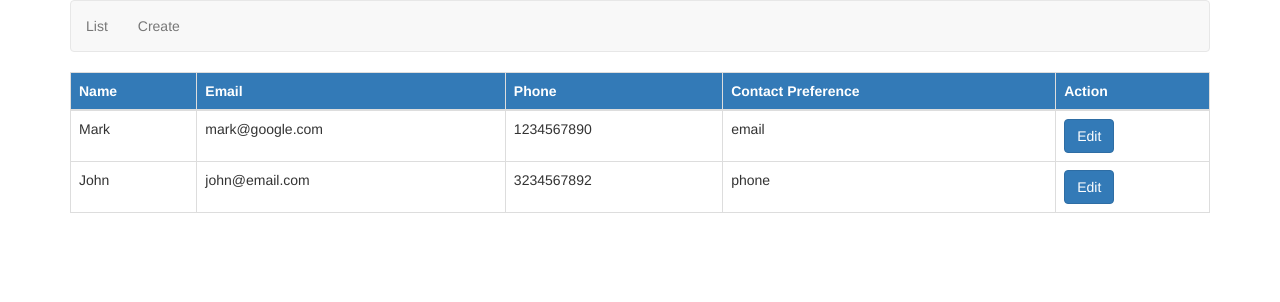
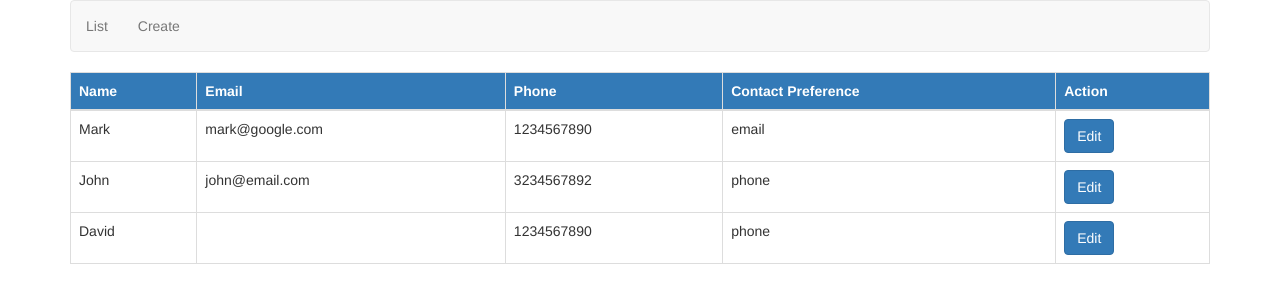
Before and after one commit to Romserg/angProject, an Angular app: page /list in a window 1280 px wide. Shown: the top 302 px of the page. Built offline with nearby package versions, Linux system fonts and the light colour scheme; data requests are answered from the project's data file.

Commit message:
Fix creation new employee

```diff
--- a/db.json
+++ b/db.json
@@ -42,6 +42,20 @@
           "proficiency": "advanced"
         }
       ]
+    },
+    {
+      "id": 3,
+      "fullName": "David",
+      "contactPreference": "phone",
+      "email": "",
+      "phone": "1234567890",
+      "skills": [
+        {
+          "skillName": "c",
+          "experienceInYears": "2",
+          "proficiency": "intermediate"
+        }
+      ]
     }
   ]
 }
--- a/src/app/employee/create-employee.component.ts
+++ b/src/app/employee/create-employee.component.ts
@@ -72,6 +72,15 @@ export class CreateEmployeeComponent implements OnInit {
       const empId = +params.get('id');
       if (empId) {
         this.getEmployee(empId);
+      } else {
+        this.employee = {
+          id: null,
+          fullName: '',
+          contactPreference: '',
+          email: '',
+          phone: null,
+          skills: []
+        };
       }
     });
     // this.employeeForm = new FormGroup({
@@ -201,10 +210,17 @@ export class CreateEmployeeComponent implements OnInit {
 
   onSubmit(): void {
     this.mapFormValuesToEmployeeModel();
-    this.employeeService.updateEmployee(this.employee).subscribe(
-      () => this.router.navigate(['list']),
-      error => console.log(error)
-    );
+    if (this.employee.id) {
+      this.employeeService.updateEmployee(this.employee).subscribe(
+        () => this.router.navigate(['list']),
+        error => console.log(error)
+      );
+    } else {
+      this.employeeService.addEmployee(this.employee).subscribe(
+        () => this.router.navigate(['list']),
+        error => console.log(error)
+      );
+    }
   }
 
   mapFormValuesToEmployeeModel() {
```
